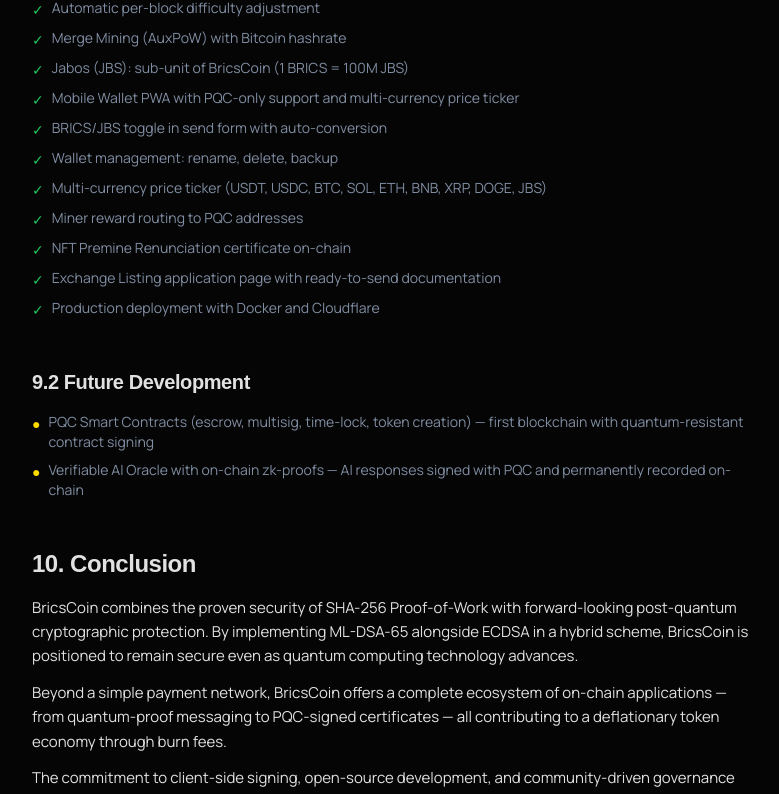
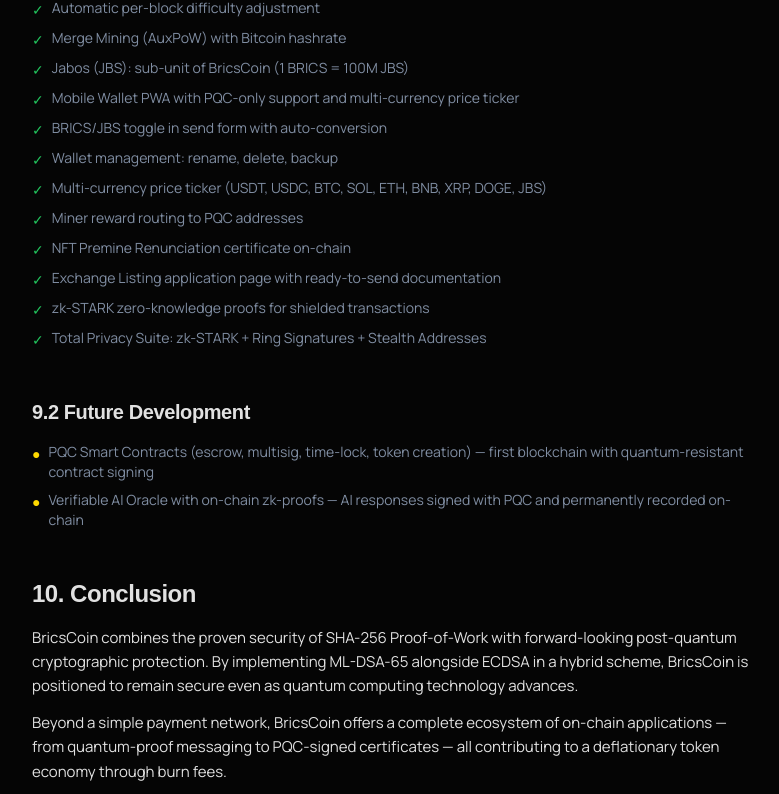
Before and after one commit to Bricscoin2026/Bricscoin, a React (Create React App) app in the folder frontend/: page /whitepaper in a window 1280 px wide. Shown: the part 9404-10198 px from the top of the page, without its empty margins (376-1155 px from the left). Built offline with nearby package versions, Linux system fonts and the light colour scheme; no server answers; a web font is replaced by a local one.

Commit message:
auto-commit for b91f07aa-4f89-437a-86ec-5f44f1f01b1c

```diff
--- a/frontend/src/pages/Whitepaper.jsx
+++ b/frontend/src/pages/Whitepaper.jsx
@@ -461,7 +461,8 @@ export default function Whitepaper() {
               "Miner reward routing to PQC addresses",
               "NFT Premine Renunciation certificate on-chain",
               "Exchange Listing application page with ready-to-send documentation",
-              "Production deployment with Docker and Cloudflare",
+              "zk-STARK zero-knowledge proofs for shielded transactions",
+              "Total Privacy Suite: zk-STARK + Ring Signatures + Stealth Addresses",
             ].map((item, i) => (
               <div key={i} className="flex items-start gap-2 text-sm">
                 <span className="text-green-500 mt-0.5">&#10003;</span>
```
